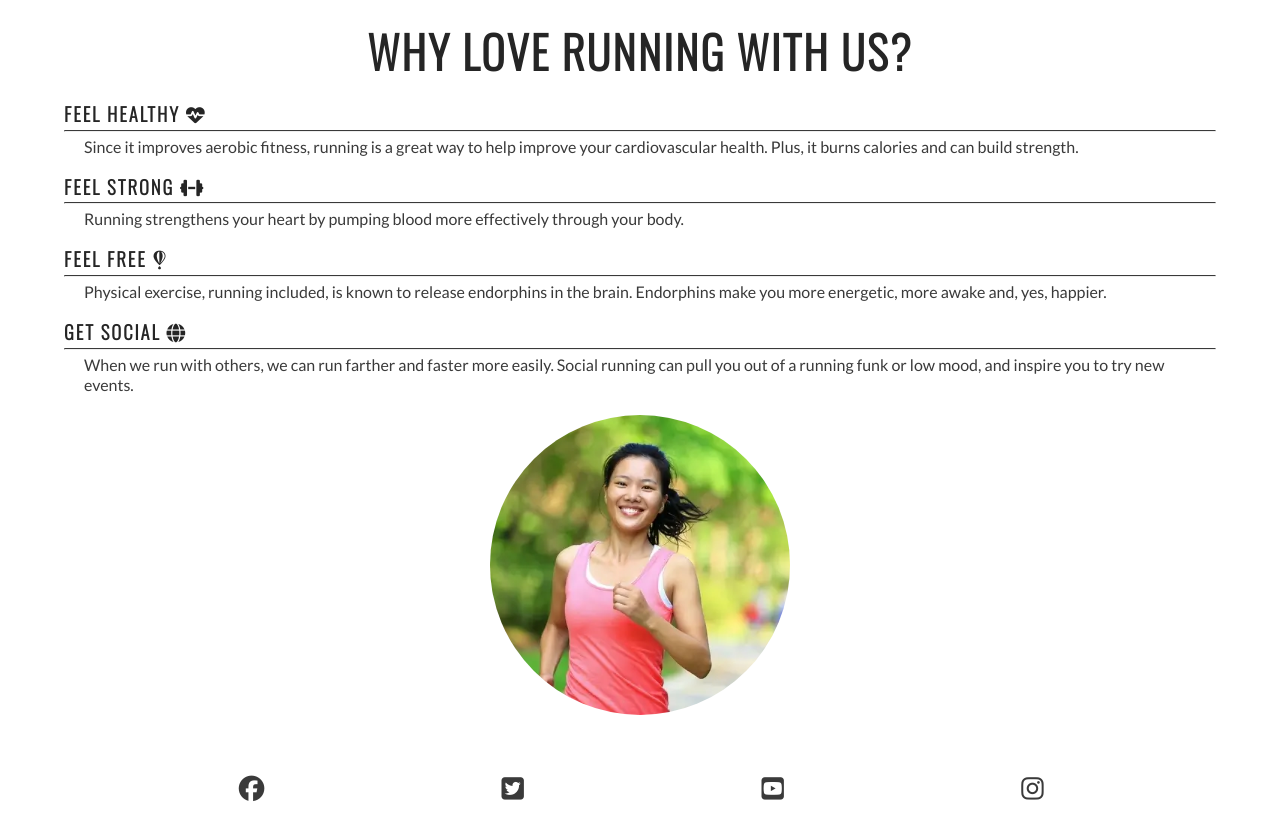
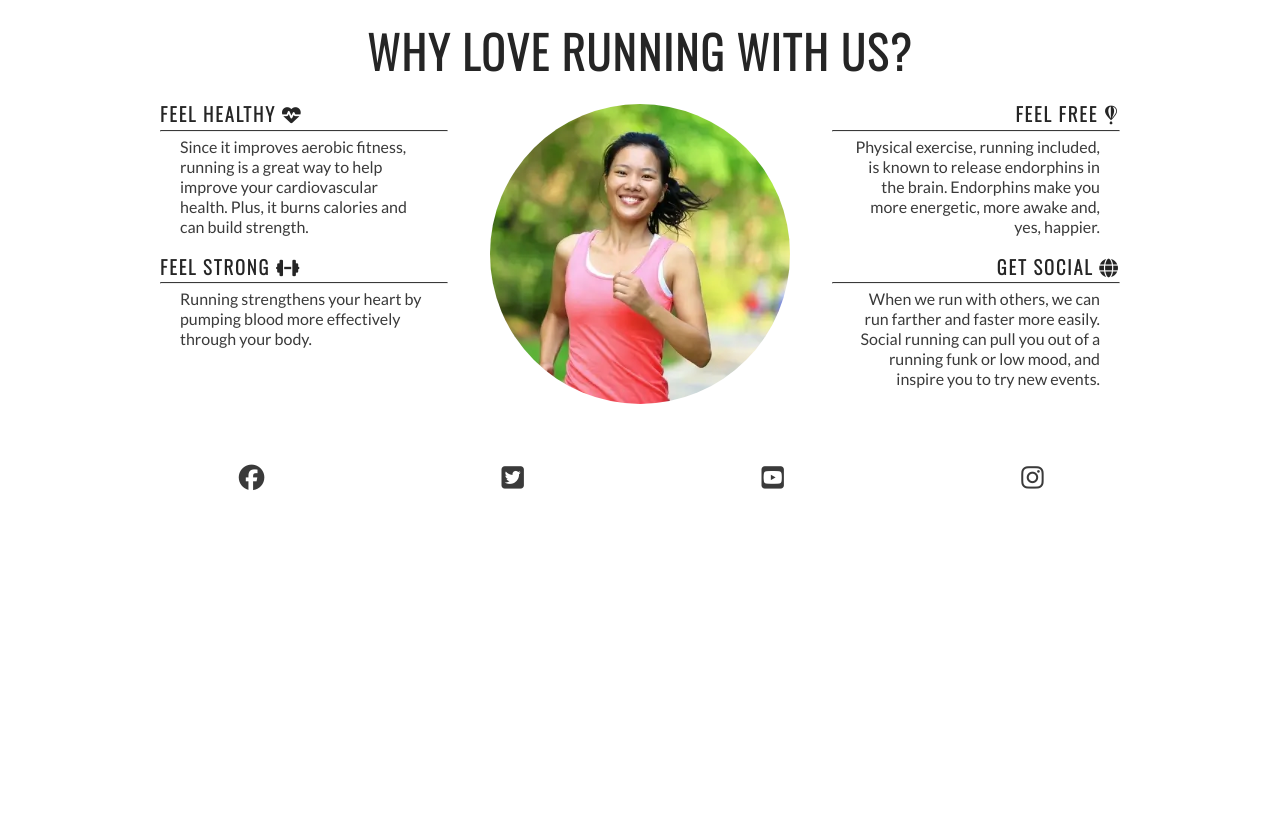
Before and after one commit to soumya2219/love-running, a plain HTML site: page index.html in a window 1280 px wide. Shown: the part 681-1504 px from the top of the page. After the commit the page ends 1193 px from the top, so only its background shows below. Drawn offline with nearby package versions, Linux system fonts and the light colour scheme; a web font is replaced by a local one.

Commit message:
Make reasons section responsive

```diff
--- a/assets/css/style.css
+++ b/assets/css/style.css
@@ -256,10 +256,28 @@ main{
   /*push main content down to accommodate larger header*/
   margin-top: 79px;
 }
+/*Hero section*/
 #cover-text{
   width: 300px;
   right:50px;
 }
+ /* Reasons section */
+    #benefits-physical,
+    #benefits-mental {
+        display: flex;
+        flex-direction: column;
+        width: 100%;
+    }
+
+    #benefits-physical>div,
+    #benefits-mental>div {
+        width: 75%;
+    }
+
+    #benefits-mental>div {
+        text-align: end;
+        align-self: flex-end;
+    }
 }
 
 /*Large devices 992px and up*/
@@ -268,3 +286,30 @@ main{
     border-bottom: 1px solid #3a3a3a;
   }
 }
+@media screen and (min-width: 1200px) {
+    /* Reasons section */
+    #benefits {
+        display: flex;
+        flex-direction: row;
+    }
+
+    #benefits > div {
+        flex: 1;
+    }
+
+    #benefits-image {
+        order: 0
+    }
+
+    #benefits-mental {
+        order: 1;
+    }
+
+    #benefits-mental > div {
+        align-self: flex-start;
+    }
+
+    #benefits-physical > div {
+        align-self: flex-end;
+    }
+}
```
